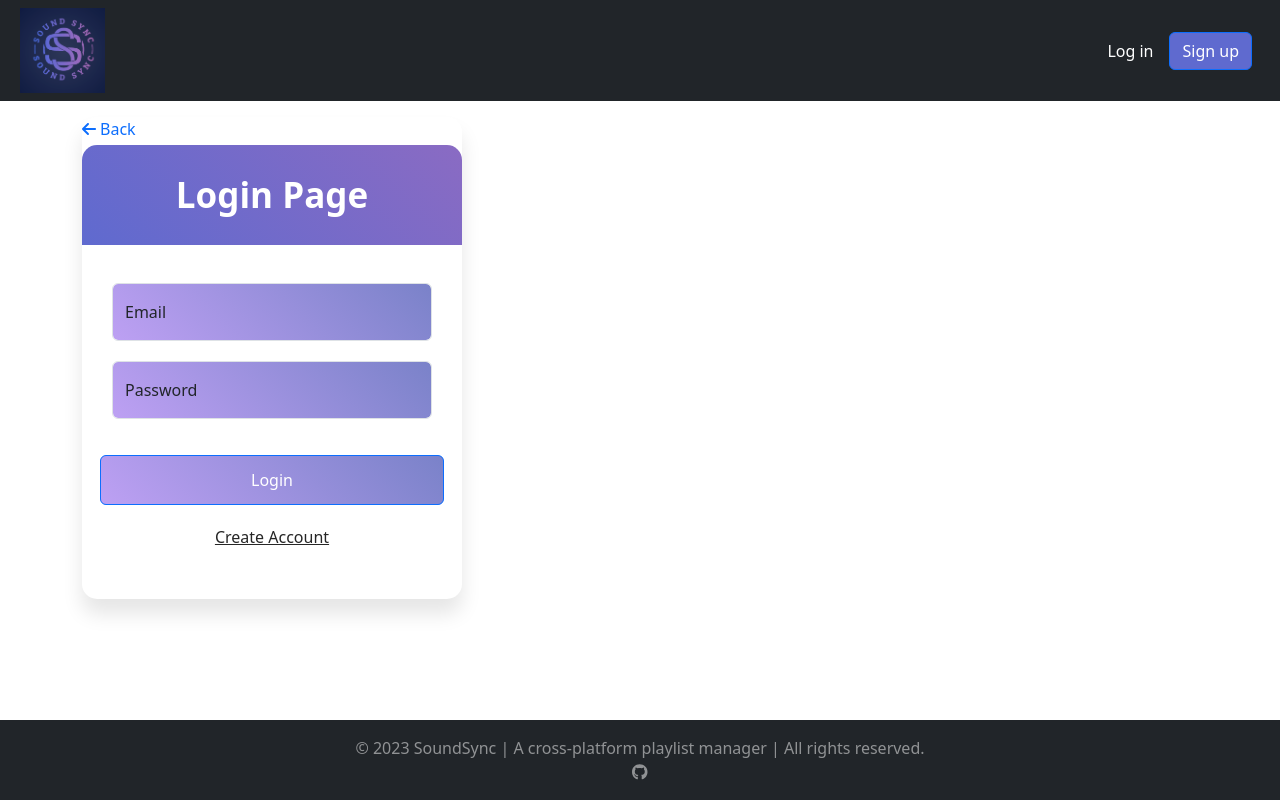
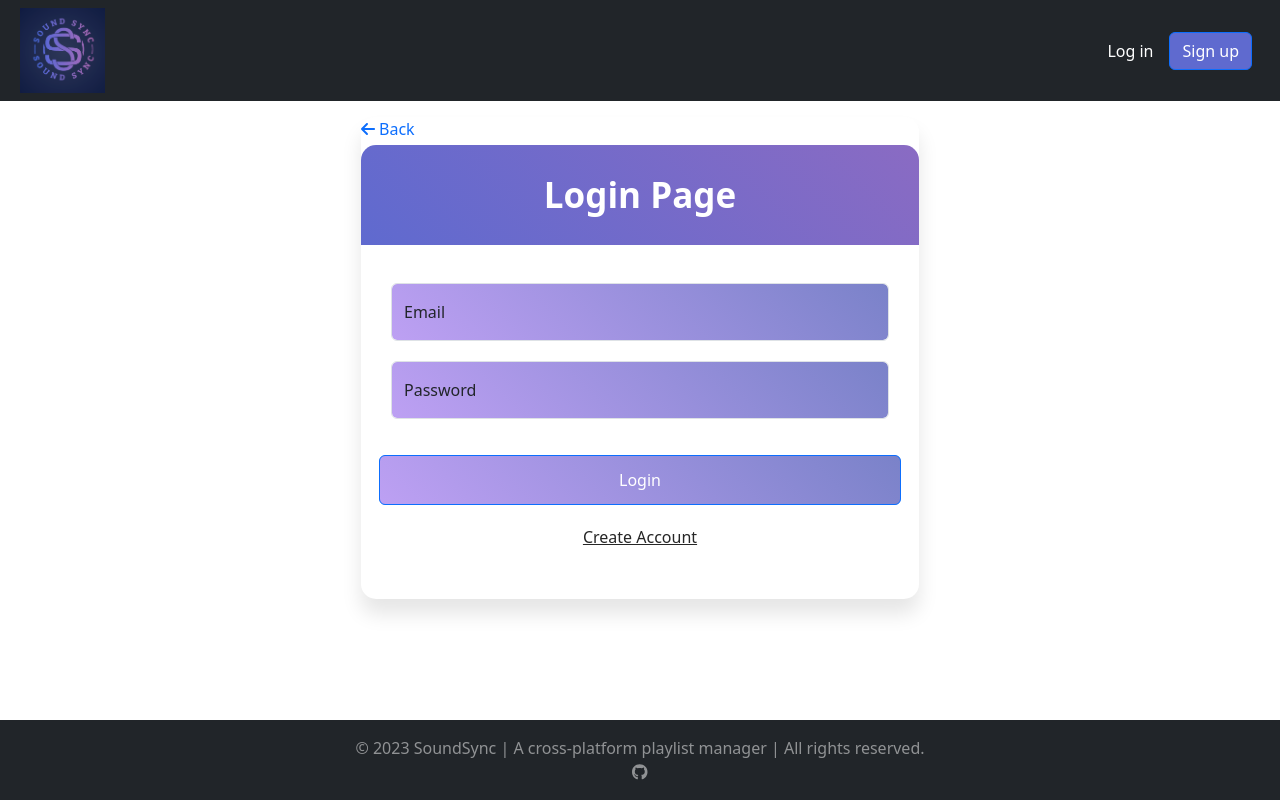
Before and after one commit to ryanhu021/soundsync, a React (Create React App) app in the folder packages/frontend/: page /login in a window 1280 px wide. Built offline with nearby package versions, Linux system fonts and the light colour scheme; no server answers.

Commit message:
Center div and make input text white

```diff
--- a/packages/frontend/src/component-styles/login-signup.css
+++ b/packages/frontend/src/component-styles/login-signup.css
@@ -1,5 +1,6 @@
 .wrapper {
-  width: 380px;
+  width: 50%;
+  margin: auto;
   background: #fff;
   border-radius: 15px;
   box-shadow: 0px 15px 20px rgba(0, 0, 0, 0.1);
@@ -59,7 +60,7 @@ form .field input:focus ~ label,
 form .field input:valid ~ label {
   top: 0%;
   font-size: 16px;
-  color: #4158d0;
+  color: #fff;
   background: #fff;
   transform: translateY(-50%);
 }
@@ -91,7 +92,7 @@ form .content label {
 }
 
 .field {
-  color: #fff;
+  color: #fff !important;
   border: none;
   padding-left: 0;
   margin-top: -10px;
--- a/packages/frontend/src/views/login.tsx
+++ b/packages/frontend/src/views/login.tsx
@@ -65,7 +65,7 @@ function LoginForm() {
           <Floatinglabel className="mb-3" label="Password">
             <Form.Control
               type="password"
-              placeholder="password"
+              placeholder="Password"
               required
               {...register("password")}
               className="field"
```
